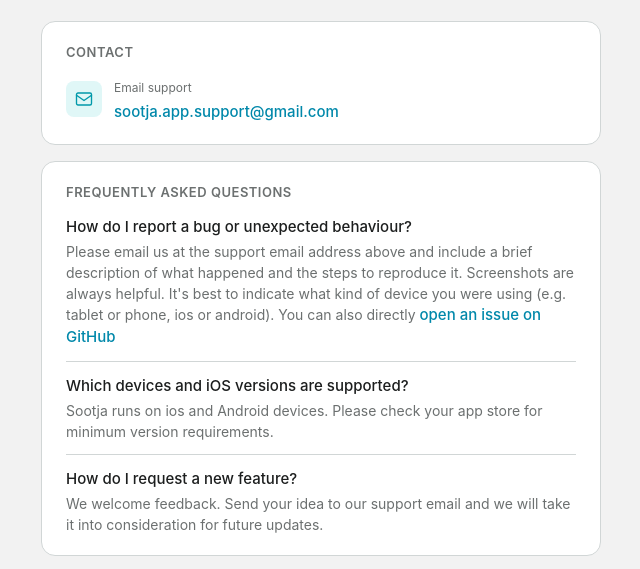
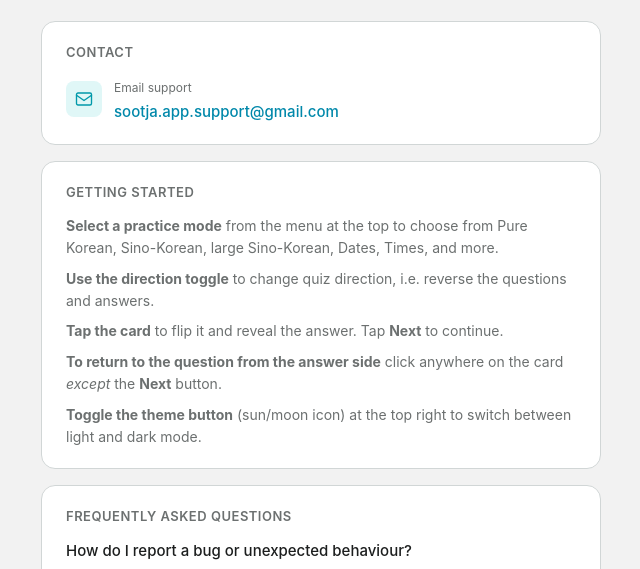
Before and after one commit to neilsy/korean-number-date-practice, a website: page docs/sootja_app_support.html in a window 1280 px wide. Shown: the part 225-794 px from the top of the page, without its empty margins (319-959 px from the left). Drawn offline with Linux system fonts and the light colour scheme.

Commit message:
Add a getting-started section to the support page

```diff
--- a/docs/sootja_app_support.html
+++ b/docs/sootja_app_support.html
@@ -163,6 +163,15 @@
     </div>
 
     <div class="card">
+      <h2>Getting started</h2>
+      <p style="font-size: 14px; color: #6c7070; margin-bottom: 0.5rem;"><strong>Select a practice mode</strong> from the menu at the top to choose from Pure Korean, Sino-Korean, large Sino-Korean, Dates, Times, and more.</p>
+      <p style="font-size: 14px; color: #6c7070; margin-bottom: 0.5rem;"><strong>Use the direction toggle</strong> to change quiz direction, i.e. reverse the questions and answers.</p>
+      <p style="font-size: 14px; color: #6c7070; margin-bottom: 0.5rem;"><strong>Tap the card</strong> to flip it and reveal the answer. Tap <strong>Next</strong> to continue.</p>
+      <p style="font-size: 14px; color: #6c7070; margin-bottom: 0.5rem;"><strong>To return to the question from the answer side</strong> click anywhere on the card <em>except</em> the <strong>Next</strong> button.</p>
+      <p style="font-size: 14px; color: #6c7070;"><strong>Toggle the theme button</strong> (sun/moon icon) at the top right to switch between light and dark mode.</p>
+    </div>
+
+    <div class="card">
       <h2>Frequently asked questions</h2>
 
       <div class="faq-item">
```
